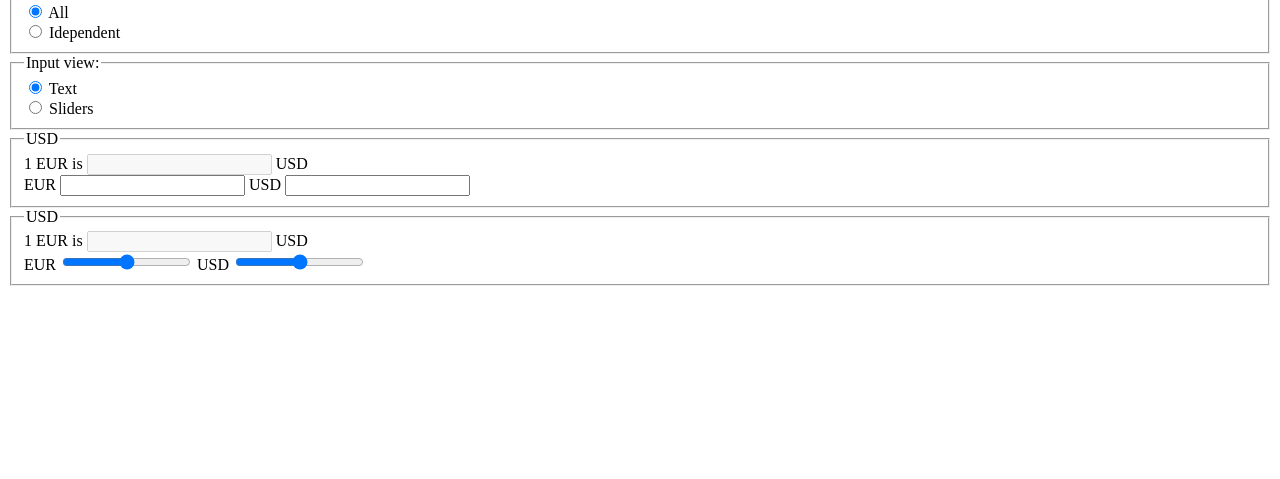
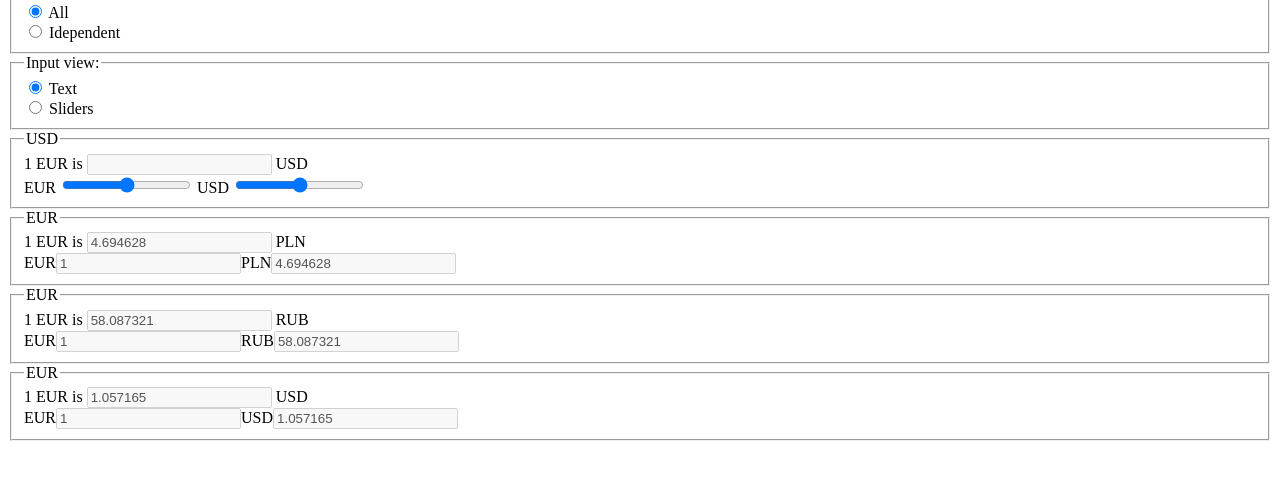
Before and after one commit to KosarAntoni/Mentoring-HTML-CSS, a website with bundled scripts: page index.html in a window 1280 px wide. Shown: the part 101-580 px from the top of the page. Built offline with nearby package versions, Linux system fonts and the light colour scheme.

Commit message:
feat: add independent exchange logic

```diff
--- a/index.html
+++ b/index.html
@@ -44,24 +44,6 @@
 
       <span>
         <label for="eur-usd">EUR</label>
-        <input type="text" id="eur-usd" />
-      </span>
-      <span>
-        <label for="usd-eur">USD</label>
-        <input type="text" id="usd-eur" />
-      </span>
-    </fieldset>
-
-    <fieldset>
-      <legend>USD</legend>
-      <div>
-        <label for="usd">1 EUR is</label>
-        <input type="text" id="usd" disabled />
-        <span> USD</span>
-      </div>
-
-      <span>
-        <label for="eur-usd">EUR</label>
         <input type="range" min="0" max="1000" id="eur-usd" />
       </span>
       <span>
@@ -69,6 +51,7 @@
         <input type="range" min="0" max="1000" id="usd-eur" />
       </span>
     </fieldset>
+    <main></main>
     <script>
       var exports = {};
     </script>
--- a/script.ts
+++ b/script.ts
@@ -19,15 +19,101 @@ const setInitialValue = (value: stateKeys) => {
 };
 
 const handleRadioClick = (e: Event) => {
+  const mainNode = document.querySelector("main")!;
+  mainNode.innerHTML = "";
+  renderTextFields();
+
   const target = e?.target as HTMLInputElement;
   if (target.name && target.value) {
     const key = target.name as stateKeys;
     state[key] = target.value;
-    console.log(state);
   }
 };
 
-const renderTextFields = () => {};
+const renderTextInput = (
+  id: string,
+  label: string,
+  element: string,
+  value?: string | number,
+  isDisabled?: boolean
+) => {
+  const wrapperNode = document.createElement("span");
+
+  const labelNode = document.createElement("label");
+  labelNode.setAttribute("for", id);
+  labelNode.innerText = label;
+  wrapperNode.appendChild(labelNode);
+
+  const inputNode = document.createElement("input");
+  inputNode.setAttribute("type", "number");
+  inputNode.setAttribute("id", id);
+  if (isDisabled) inputNode.setAttribute("disabled", "true");
+  if (value) inputNode.value = value.toString();
+  wrapperNode.appendChild(inputNode);
+
+  return wrapperNode;
+};
+
+const renderTextField = (
+  baseRate: string,
+  rate: string,
+  exchangeRate: number
+) => {
+  const fieldsetNode = document.createElement("fieldset");
+
+  const legendNode = document.createElement("legend");
+  legendNode.innerText = baseRate;
+  fieldsetNode.appendChild(legendNode);
+
+  const headerId = baseRate.toLowerCase();
+  const headerLabel = `1 ${baseRate} is `;
+  const headerNode = renderTextInput(
+    headerId,
+    headerLabel,
+    "div",
+    exchangeRate,
+    true
+  );
+  const headerFootnoteNode = document.createElement("span");
+  headerFootnoteNode.innerText = ` ${rate}`;
+  headerNode.appendChild(headerFootnoteNode);
+  fieldsetNode.appendChild(headerNode);
+
+  const ratesWrapperNode = document.createElement("div");
+  const isRateFieldDisabled = state.mode === "all";
+
+  const baseRateId = `${baseRate.toLowerCase()} - ${rate.toLowerCase()}`;
+  const baseRateNode = renderTextInput(
+    baseRateId,
+    baseRate,
+    "span",
+    "1",
+    isRateFieldDisabled
+  );
+  ratesWrapperNode.appendChild(baseRateNode);
+  const baseRateInput = baseRateNode.querySelector("input");
+
+  const rateId = `${rate.toLowerCase()} - ${baseRate.toLowerCase()}`;
+  const rateNode = renderTextInput(
+    rateId,
+    rate,
+    "span",
+    exchangeRate,
+    isRateFieldDisabled
+  );
+  const rateInput = rateNode.querySelector("input");
+
+  ratesWrapperNode.appendChild(rateNode);
+  baseRateInput?.addEventListener("input", (e) => {
+    const target = e?.target as HTMLInputElement;
+
+    rateInput!.value = (+target.value * exchangeRate).toString();
+  });
+
+  fieldsetNode.appendChild(ratesWrapperNode);
+
+  return fieldsetNode;
+};
 
 if (!state.mode) {
   setInitialValue("mode");
@@ -41,3 +127,17 @@ const radioNodes = document.querySelectorAll('input[type="radio"]');
 radioNodes.forEach((node) =>
   node.addEventListener("mousedown", handleRadioClick)
 );
+
+const renderTextFields = async () => {
+  const mainNode = document.querySelector("main");
+  const data = await getData();
+
+  const { rates, base } = data;
+
+  Object.keys(rates).forEach((rate) => {
+    const rateNode = renderTextField(base, rate, rates[rate]);
+    mainNode?.appendChild(rateNode);
+  });
+};
+
+renderTextFields();
```
